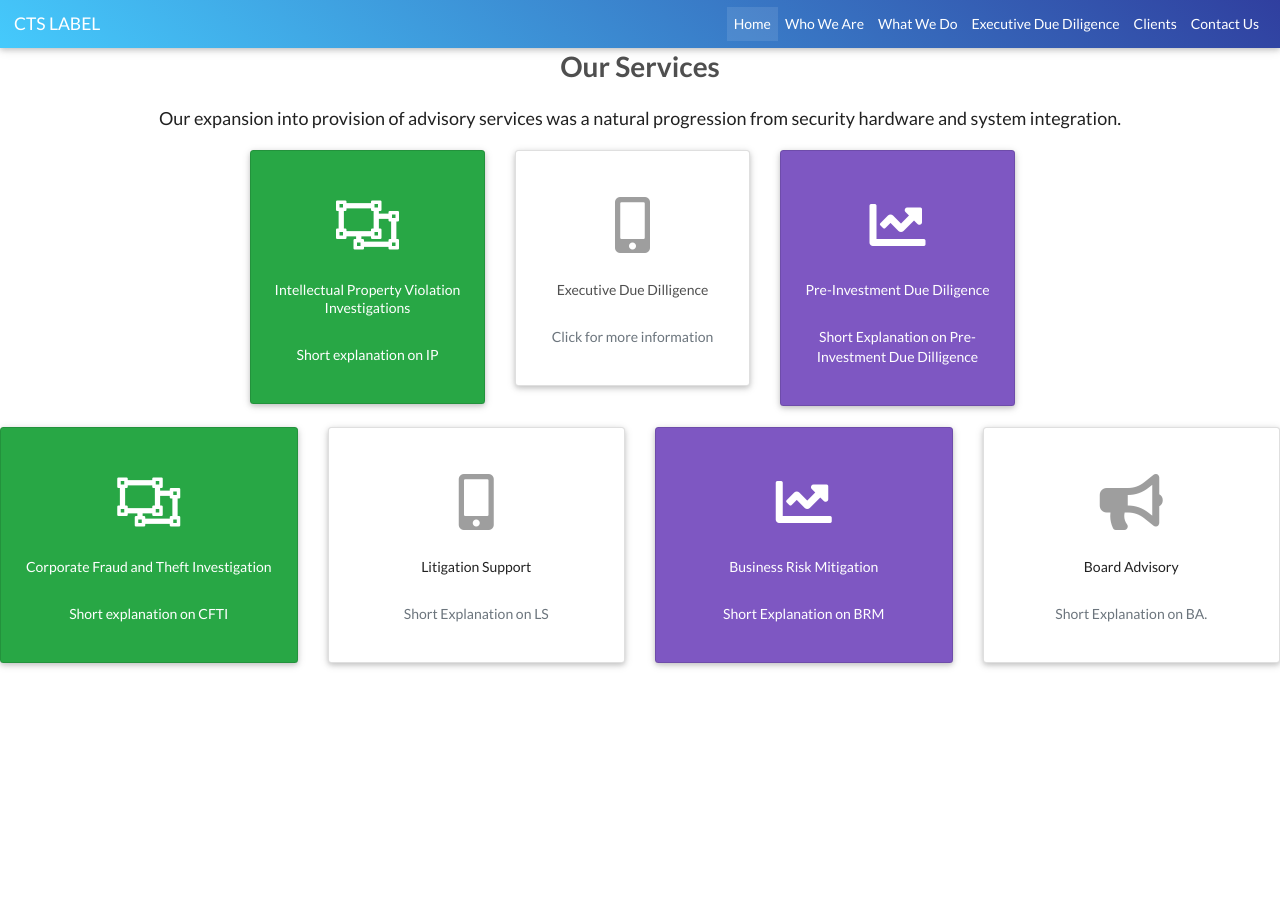
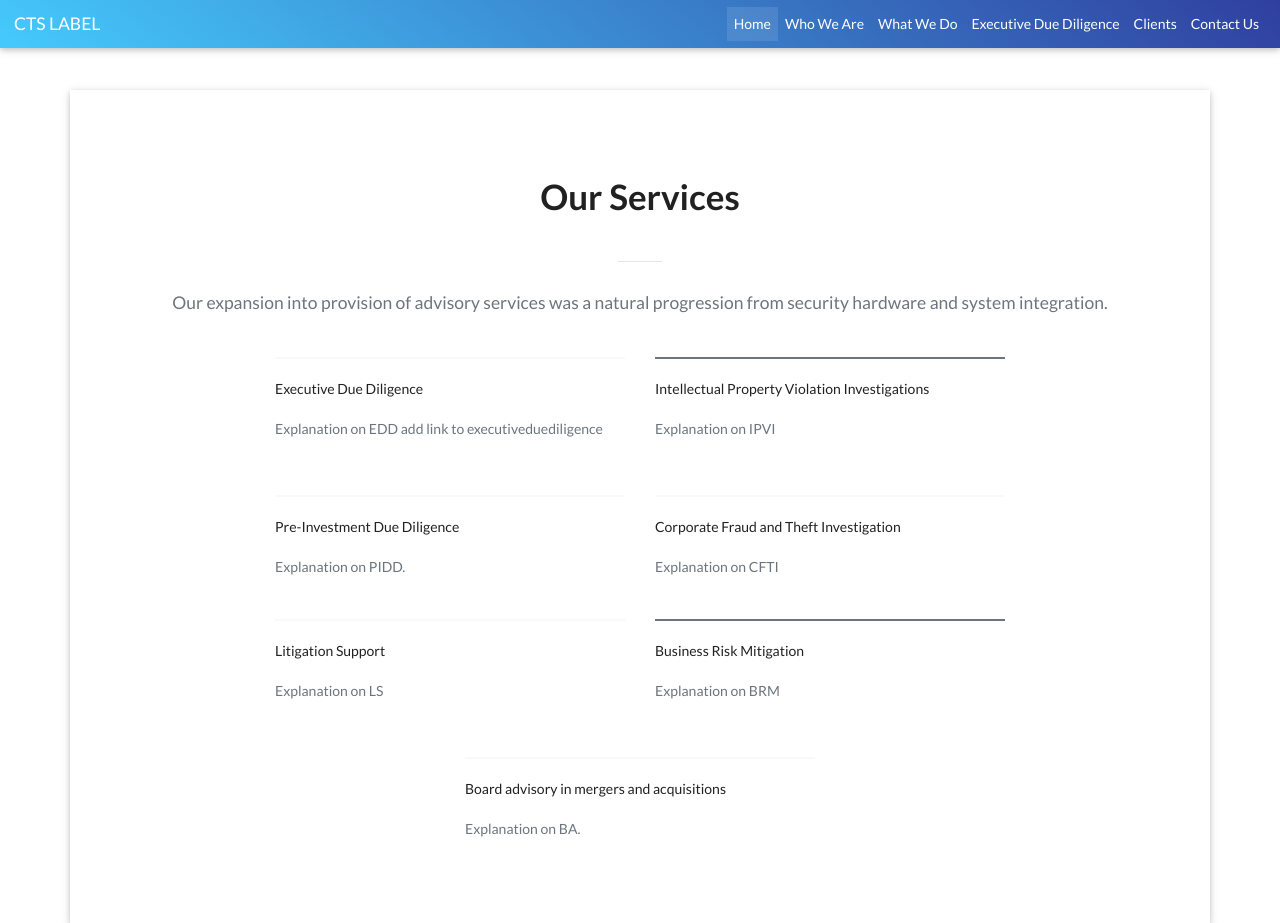
Before and after one commit to ankundn/CTL, a React (Create React App) app: page /service in a window 1280 px wide. Before the commit the page ends 800 px from the top, so only its background shows below. Built offline with nearby package versions, Linux system fonts and the light colour scheme.

Commit message:
Changed the service page layout

```diff
--- a/src/components/ExecutiveDueDilligence.js
+++ b/src/components/ExecutiveDueDilligence.js
@@ -3,7 +3,67 @@ import React from "react";
 
 const ExecutiveDueDilligence = () => {
   return (
-   <div></div>
+
+     <div class="container z-depth-1 my-5 py-5">
+
+
+
+
+  {/* <style>
+    .border-top {
+      border-top-width: 2px !important;
+    }
+  </style> */}
+
+  <h6 class="font-weight-bold text-center grey-text text-uppercase small mb-4">Services</h6>
+  <h3 class="font-weight-bold text-center dark-grey-text pb-2">Our Services</h3>
+  <hr class="w-header my-4" />
+  <p class="lead text-center text-muted pt-2 mb-5">Join thousands of satisfied customers using our template
+    globally.</p>
+
+  <div class="row d-flex justify-content-center">
+
+    <div class="col-md-6 col-lg-5 col-xl-4">
+      <h5 class="font-weight-normal border-top border-light pt-4 mb-4"><a class="dark-grey-text" href="#">Website
+          Design</a></h5>
+      <p class="text-muted mb-5 pb-md-3">Written enquire painful to offices forming it. Then so does over sent
+        dull. Likewise offended humour mrs
+        fat trifling answered. On ye position greatest so desirous enable performance based.</p>
+    </div>
+
+    <div class="col-md-6 col-lg-5 col-xl-4">
+      <h5 class="font-weight-normal border-top border-secondary pt-4 mb-4"><a class="dark-grey-text"
+          href="#">Application Development</a></h5>
+      <p class="text-muted mb-5 pb-md-3">Written enquire painful to offices forming it. Then so does over sent
+        dull. Likewise offended humour mrs
+        fat trifling answered. On ye position greatest so desirous enable performance based.</p>
+    </div>
+
+    <div class="w-100"></div>
+
+    <div class="col-md-6 col-lg-5 col-xl-4">
+      <h5 class="font-weight-normal border-top border-light pt-4 mb-4"><a class="dark-grey-text" href="#">Branding
+          Package</a></h5>
+      <p class="text-muted mb-5">Written enquire painful to offices forming it. Then so does over sent dull.
+        Likewise offended humour mrs
+        fat trifling answered. On ye position greatest so desirous enable performance based.</p>
+    </div>
+
+    <div class="col-md-6 col-lg-5 col-xl-4">
+      <h5 class="font-weight-normal border-top border-light pt-4 mb-4"><a class="dark-grey-text"
+          href="#">Advertisement</a></h5>
+      <p class="text-muted mb-5">Written enquire painful to offices forming it. Then so does over sent dull.
+        Likewise offended humour mrs
+        fat trifling answered. On ye position greatest so desirous enable performance based.</p>
+    </div>
+
+  </div>
+  </div>
+
+
+
+
+
   );
 };
 
--- a/src/components/Service.js
+++ b/src/components/Service.js
@@ -80,31 +80,31 @@ import React, { Component } from 'react';
 
 
 class Service extends Component  {
-  state = {
-    collapseID: ""
-  }
+  // state = {
+  //   collapseID: ""
+  // }
 
-  toggleCollapse = collapseID => () => {
-    this.setState(prevState => ({
-      collapseID: prevState.collapseID !== collapseID ? collapseID : ""
-    }));
-  }
+  // toggleCollapse = collapseID => () => {
+  //   this.setState(prevState => ({
+  //     collapseID: prevState.collapseID !== collapseID ? collapseID : ""
+  //   }));
+  // }
   render () {
 
     return (
 
       <div>
 
-    <h1 className="font-weight-bold text-center dark-grey-text pb-2">Our Services</h1>
-    {/* <hr /> */}
+    {/* <h1 className="font-weight-bold text-center dark-grey-text pb-2">Our Services</h1>
+    <hr />
        <p className="servicecontent">
              Our expansion into provision of advisory services was a natural
              progression from security hardware and system integration.
-        </p>
+        </p> */}
 
 
 
-        <div className="servicerow">
+        {/* <div className="servicerow">
 <div className="row">
 
 <div className="col-md-6 col-xl-3 mb-4">
@@ -187,9 +187,82 @@ class Service extends Component  {
   </div>
 </div>
 
+</div> */}
+
+<div className="container z-depth-1 my-5 py-5">
+
+
+  <section>
+
+
+
+    {/* <h6 class="font-weight-bold text-center grey-text text-uppercase small mb-4">Services</h6> */}
+    <h2 className="h1-responsive font-weight-bold text-center my-5">
+      Our Services
+      </h2>
+    <hr className="w-header my-4" />
+    <p className="lead text-center text-muted pt-2 mb-5">Our expansion into provision of advisory services was a natural
+             progression from security hardware and system integration.</p>
+
+    <div className="row d-flex justify-content-center">
+
+      <div className="col-md-6 col-lg-5 col-xl-4">
+        <h5 className="font-weight-normal border-top border-light pt-4 mb-4">Executive Due Diligence</h5>
+        <p className="text-muted mb-5 pb-md-3">Explanation on EDD add link to executiveduediligence</p>
+      </div>
+
+      <div className="col-md-6 col-lg-5 col-xl-4">
+        <h5 className="font-weight-normal border-top border-secondary pt-4 mb-4">Intellectual Property Violation Investigations</h5>
+        <p className="text-muted mb-5 pb-md-3">Explanation on IPVI</p>
+      </div>
+
+      <div className="w-100"></div>
+
+      <div className="col-md-6 col-lg-5 col-xl-4">
+        <h5 className="font-weight-normal border-top border-light pt-4 mb-4">Pre-Investment Due Diligence</h5>
+        <p className="text-muted mb-5">Explanation on PIDD.</p>
+      </div>
+
+      <div className="col-md-6 col-lg-5 col-xl-4">
+        <h5 className="font-weight-normal border-top border-light pt-4 mb-4">Corporate Fraud and Theft Investigation</h5>
+        <p className="text-muted mb-5">Explanation on CFTI</p>
+      </div>
+
+    </div>
+
+
+
+    <div className="row d-flex justify-content-center">
+
+<div className="col-md-6 col-lg-5 col-xl-4">
+  <h5 className="font-weight-normal border-top border-light pt-4 mb-4">Litigation Support</h5>
+  <p className="text-muted mb-5 pb-md-3">Explanation on LS</p>
 </div>
 
+<div className="col-md-6 col-lg-5 col-xl-4">
+  <h5 className="font-weight-normal border-top border-secondary pt-4 mb-4">Business Risk Mitigation</h5>
+  <p className="text-muted mb-5 pb-md-3">Explanation on BRM</p>
+</div>
 
+<div className="w-100"></div>
+
+<div className="col-md-6 col-lg-5 col-xl-4">
+  <h5 className="font-weight-normal border-top border-light pt-4 mb-4">Board advisory in mergers and
+ acquisitions</h5>
+  <p className="text-muted mb-5">Explanation on BA.</p>
+</div>
+
+{/* <div class="col-md-6 col-lg-5 col-xl-4">
+  <h5 class="font-weight-normal border-top border-light pt-4 mb-4">Button for Edd</h5>
+  <p class="text-muted mb-5">Explanation on CFTI</p>
+</div> */}
+
+</div>
+
+  </section>
+
+
+</div>
       </div>
     )
   }
--- a/src/index.css
+++ b/src/index.css
@@ -131,6 +131,10 @@ code {
   height: auto;
   margin-left: 800px;
   margin-top: -20px;
+}
+
+.border-top {
+  border-top-width: 2px !important;
 }
 
  /* .cocacolalogo {
```
